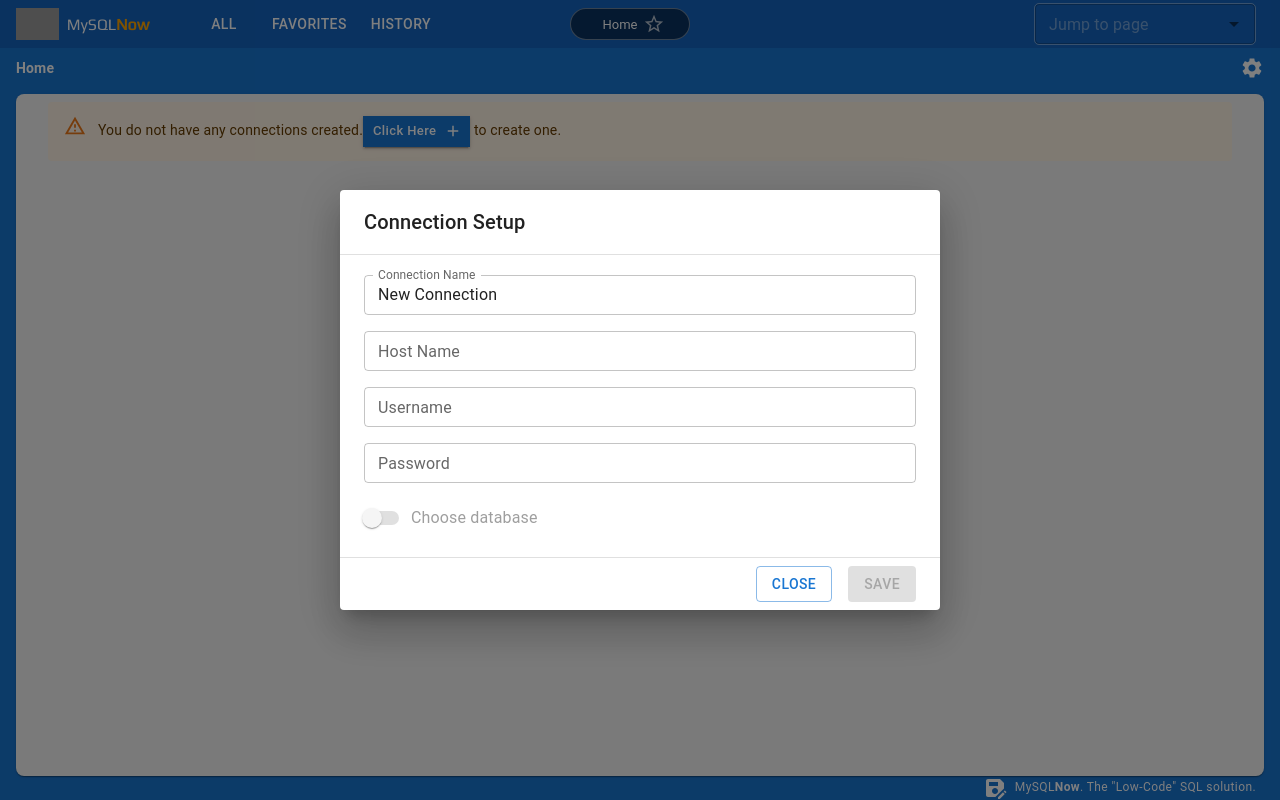
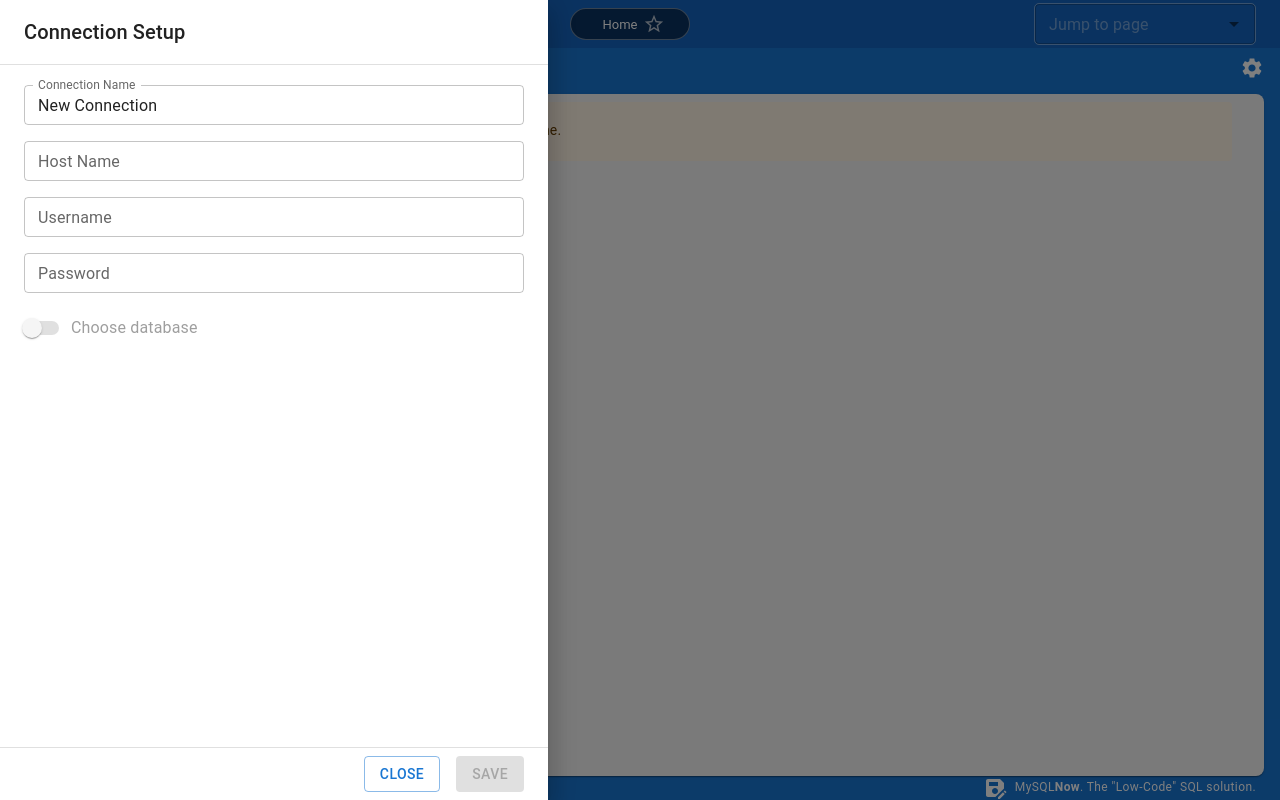
Before and after one commit to miltonejones/mui-sql-studio, a React (Create React App) app: page / in a window 1280 px wide. Both pictures are taken after a click on the button "Click Here". Built offline with nearby package versions, Linux system fonts and the light colour scheme; grey boxes are pictures that could not be loaded; a web font is replaced by a local one.

Commit message:
connection modal fix

```diff
--- a/src/App.js
+++ b/src/App.js
@@ -230,7 +230,8 @@ function App() {
             ...modalState.connection,
             [key]: val
           }})
-        }} {...modalState} />
+        }} {...modalState}
+        component={ModalComponent}/>
 
         {/* hidden audio player */}
         {!!audioProp && <audio controls autoPlay style={{display: 'none'}}>
--- a/src/components/ConnectionModal/ConnectionModal.js
+++ b/src/components/ConnectionModal/ConnectionModal.js
@@ -51,7 +51,7 @@ const fields = [
 ]
 
 
-export default function ConnectionModal({open, connection = {}, onChange, onClose}) {
+export default function ConnectionModal({open, connection = {}, onChange, onClose, component: Component = Dialog}) {
   const [checked, setChecked] = React.useState(false);
   const [db, setDb] = React.useState([])
 
@@ -61,25 +61,25 @@ export default function ConnectionModal({open, connection = {}, onChange, onClos
       const b = await execQuery(connection, 'select SCHEMA_NAME from information_schema.SCHEMATA');
       const rows = b.rows.map(e => e.SCHEMA_NAME)
       setDb(rows)
-
     }
   };
 
   const isValid = () => !!connection && !Object.keys(connection).some(f => !connection[f])
 
+  const maxWidth = 500;
 
-  return <Dialog open={open}>
-    <DialogTitle>
+  return <Component onClose={() => onClose(false)}   open={open}>
+    <DialogTitle sx={{ maxWidth }} >
       <Typography sx={{mb: 0}} variant="h6">Connection Setup</Typography>
     </DialogTitle>
     <Divider />
-    <DialogContent>
+    <DialogContent sx={{ maxWidth }} >
       <Grid container spacing={2}>
 
       {!!connection && fields.map(field => <Grid xs={12} item  key={field.label}>
         <TextField autoComplete="off" value={connection[field.field]} onChange={(e) => {
           onChange && onChange(field.field,  e.target.value)
-        } } fullWidth size="small" label={field.label} type={field.type}/>
+        } } fullWidth  sx={{ maxWidth }}  size="small" label={field.label} type={field.type}/>
       </Grid>)}
 
       <Grid item xs={5}>
@@ -116,6 +116,6 @@ export default function ConnectionModal({open, connection = {}, onChange, onClos
       <Button
           disabled={!isValid()}  variant="contained" onClick={() => onClose(connection)}>save</Button>
     </DialogActions>
-  </Dialog>
+  </Component>
 
 }
```
